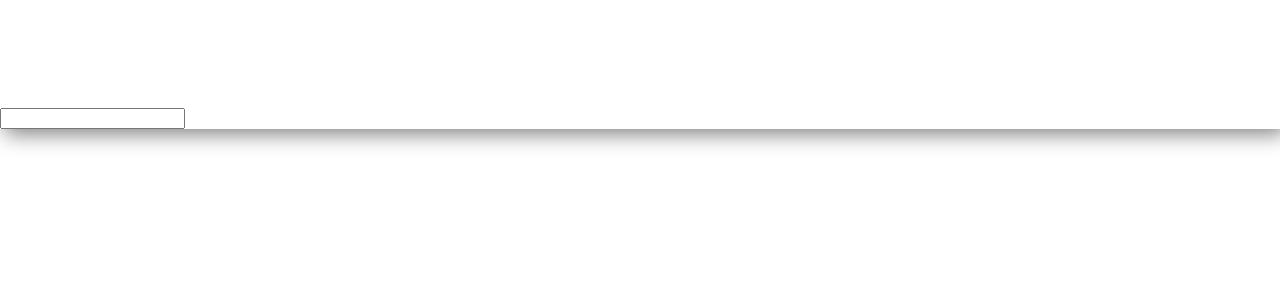
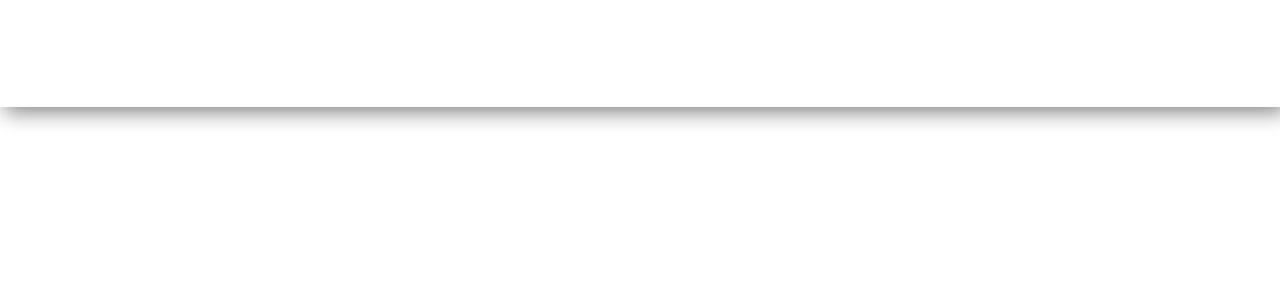
Before and after one commit to Karthi0505/E-Store-Project, a React (Vite) app: page / in a window 1280 px wide. Shown: the top 300 px of the page. Built offline with nearby package versions, Linux system fonts and the light colour scheme.

Commit message:
deleted input

```diff
--- a/src/App.jsx
+++ b/src/App.jsx
@@ -10,9 +10,6 @@ function App() {
           <div className='brand my-1'>
             <h1> eStore </h1>
           </div>
-          <div>
-            <input className="form-control"/>
-          </div>
         </div>
       </div>
     </div>
```
